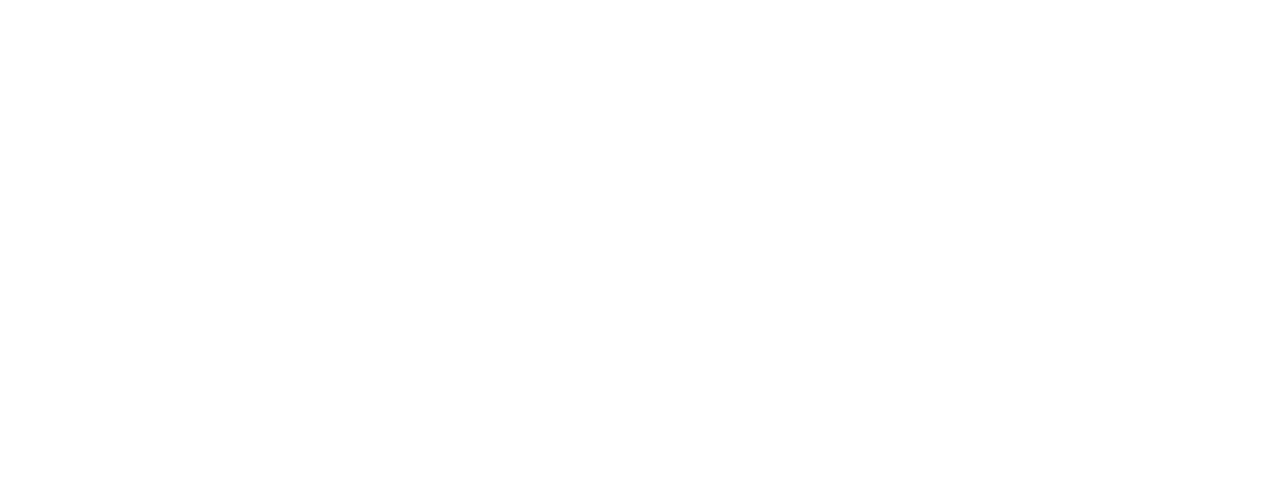
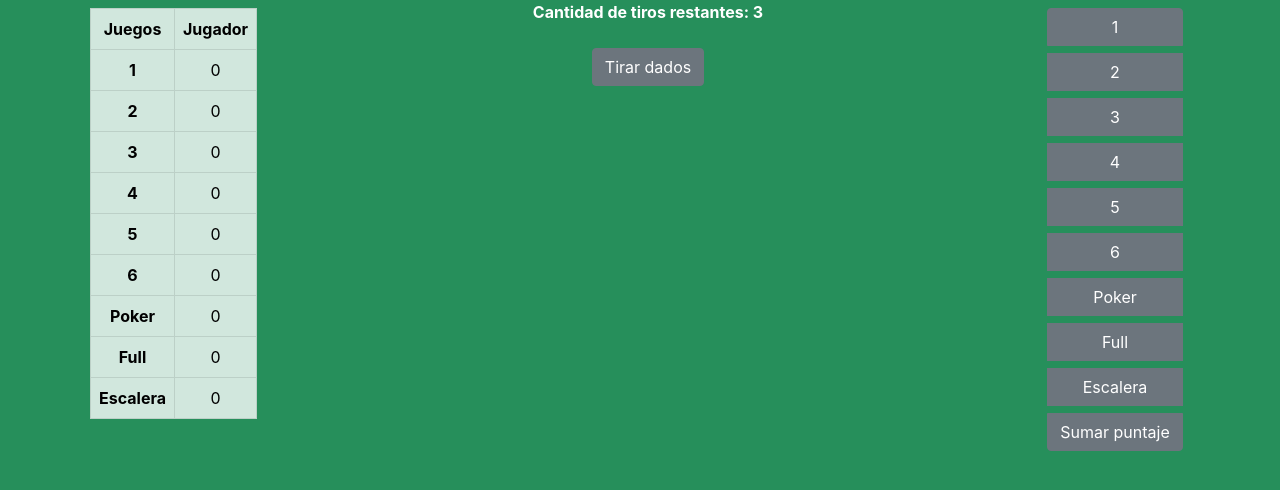
Before and after one commit to ximena-bogado/unq-ui-ximena-bogado-trabajo-final, a React (Create React App) app: page / in a window 1280 px wide. Shown: the top 490 px of the page. Built offline with nearby package versions, Linux system fonts and the light colour scheme.

Commit message:
dados random con seleccion y tiros limitados

```diff
--- a/src/App.css
+++ b/src/App.css
@@ -1,3 +1,14 @@
 .App {
   text-align: center;
+  background-color: rgb(38, 143, 91);
 }
+
+.tabla {
+  width: 180 px;
+}
+
+.cuadrado-2 {
+  width: 50px;
+  height: 50px;
+  border: 1px solid #555;
+}
--- a/src/App.js
+++ b/src/App.js
@@ -1,8 +1,13 @@
 import './App.css';
+import Generala from './Generala';
+
 
 function App() {
   return (
-    <div className="App">
+    <div className = "App">
+    <div className="App container vh-100" >
+      <Generala />
+    </div>
     </div>
   );
 }
--- /dev/null
+++ b/src/Dado.js
@@ -0,0 +1,16 @@
+import './App.css';
+
+const Dado = ({num, index, onClick}) => {
+
+    const handleClick = () => {
+        onClick(index)
+    }
+
+    return (
+        <button type="button" className = "cuadrado-2 bg-white mx-2" onClick = {handleClick}>
+            {num}
+        </button>
+    )
+}
+
+export default Dado
--- /dev/null
+++ b/src/Generala.js
@@ -0,0 +1,33 @@
+import { useState } from 'react';
+import TablaDePuntaje from './TablaDePuntaje';
+import TirarDados from './TirarDados';
+import Rondas from './Rondas';
+import SumarPuntaje from './SumarPuntaje';
+
+const Generala = () => {
+
+    const [tiros, setTiros] = useState(3)
+
+    const setPuntaje = (categoria) => {
+        setTiros(3)
+    }
+
+    return (
+        <>
+        <div className = "row">
+            <div className = "col-2 my-2 mx-2">
+                <TablaDePuntaje />
+            </div>
+            <div className = "col ">
+                <Rondas tiros = {tiros}/>
+                <TirarDados tiros = {tiros} onClick = {setTiros}/>
+            </div>
+            <div className = "col-2 my-2">
+                <SumarPuntaje onClick = {setPuntaje}/>
+            </div>
+        </div>
+        </>
+    )
+}
+
+export default Generala;
--- /dev/null
+++ b/src/Puntaje.js
@@ -0,0 +1,12 @@
+
+const Puntaje = ({name}) => {
+
+    return (
+        <tr className = "">
+            <th scope ="row" > {name} </th>
+            <td className ="" > 0 </td>
+        </tr>
+    )
+}
+
+export default Puntaje;
--- /dev/null
+++ b/src/Rondas.js
@@ -0,0 +1,11 @@
+
+const Rondas = ({tiros}) => {
+
+    return (
+        <p className = "text-white">
+            <strong>Cantidad de tiros restantes: {tiros}</strong>
+        </p>
+    )
+}
+
+export default Rondas;
--- /dev/null
+++ b/src/SumarPuntaje.js
@@ -0,0 +1,36 @@
+import { useState } from "react"
+
+const SumarPuntaje = ({onClick}) => {
+
+    const [categoria, setCategoria] = useState(null)
+
+    const handleSumarClick = (event) => {
+        event.preventDefault();
+        onClick(categoria)
+    }
+
+    const handleSelectClick = categoria => event => {
+        event.preventDefault();
+        setCategoria(categoria)
+        console.log(categoria)
+    }
+
+    return (
+        <div className="btn-group-vertical">
+            <button type = "button" className = "btn btn-secondary mb-2" onClick = {handleSelectClick(1)}>1 </button>
+            <button type = "button" className = "btn btn-secondary mb-2" onClick = {handleSelectClick(2)}>2</button>
+            <button type = "button" className = "btn btn-secondary mb-2" onClick = {handleSelectClick(3)}>3</button>
+            <button type = "button" className = "btn btn-secondary mb-2" onClick = {handleSelectClick(4)}>4</button>
+            <button type = "button" className = "btn btn-secondary mb-2" onClick = {handleSelectClick(5)}>5</button>
+            <button type = "button" className = "btn btn-secondary mb-2" onClick = {handleSelectClick(6)}>6</button>
+            <button type = "button" className = "btn btn-secondary mb-2" onClick = {handleSelectClick("Poker")}>Poker</button>
+            <button type = "button" className = "btn btn-secondary mb-2" onClick = {handleSelectClick("Full")}>Full</button>
+            <button type = "button" className = "btn btn-secondary mb-2" onClick = {handleSelectClick("Escalera")}>Escalera</button>
+            <button type = "button" className = "btn btn-secondary mb-2" onClick = {handleSumarClick}>
+                Sumar puntaje
+            </button>
+        </div>
+    )
+}
+
+export default SumarPuntaje;
--- /dev/null
+++ b/src/TablaDePuntaje.js
@@ -0,0 +1,30 @@
+import React from "react";
+import Puntaje from "./Puntaje";
+import './App.css';
+
+const TablaDePuntaje = () => {
+
+    return (
+        <table className ="table table-success table-bordered tabla" >
+            <thead >
+                <tr className ="" >
+                    <th scope="col">Juegos</th>
+                    <th scope="col">Jugador</th>
+                </tr>
+            </thead>
+            <tbody>
+            <Puntaje name = {1}/>
+            <Puntaje name = {2}/>
+            <Puntaje name = {3}/>
+            <Puntaje name = {4}/>
+            <Puntaje name = {5}/>
+            <Puntaje name = {6}/>
+            <Puntaje name = {"Poker"}/>
+            <Puntaje name = {"Full"}/>
+            <Puntaje name = {"Escalera"}/>
+            </tbody>
+        </table>
+    )
+}
+
+export default TablaDePuntaje;
--- /dev/null
+++ b/src/TirarDados.js
@@ -0,0 +1,48 @@
+import { useState } from "react"
+import Dado from "./Dado"
+
+const TirarDados = ({onClick, tiros}) => {
+
+    const [dados, setDados] = useState([])
+    const [selectedDados, setSelectedDados] = useState([0,1,2,3,4])
+    let index = 0;
+
+    const handleClick = () => {
+        if (!!tiros) {
+            selectedDados.map( index =>
+                dados[index] = random(1,6)
+            )
+            setDados(dados)
+            onClick( prevState => prevState - 1)
+            setSelectedDados([])
+            console.log(dados)
+        } else {
+            console.log("no se realizo la tirada")
+        }
+    }
+
+    const random = (min, max) => {
+        return Math.floor((Math.random() * (max - min + 1)) + min);
+    }
+
+    const selectDado = (index) => {
+        if (!!tiros) {
+        setSelectedDados( prevState => [...prevState, index])
+        delete dados[index];
+        setDados(dados)
+        }
+    }
+
+    return (
+        <div>
+            <div className = "my-4">
+            <button type="button" className="btn btn-secondary" onClick = {handleClick} >Tirar dados</button>
+            </div>
+            <div>
+            {dados.map( dado => <Dado key = {`dado-${index++}`} num = {dado} index = {index} onClick = {selectDado}/>)}
+            </div>
+        </div>
+    )
+}
+
+export default TirarDados;
```
